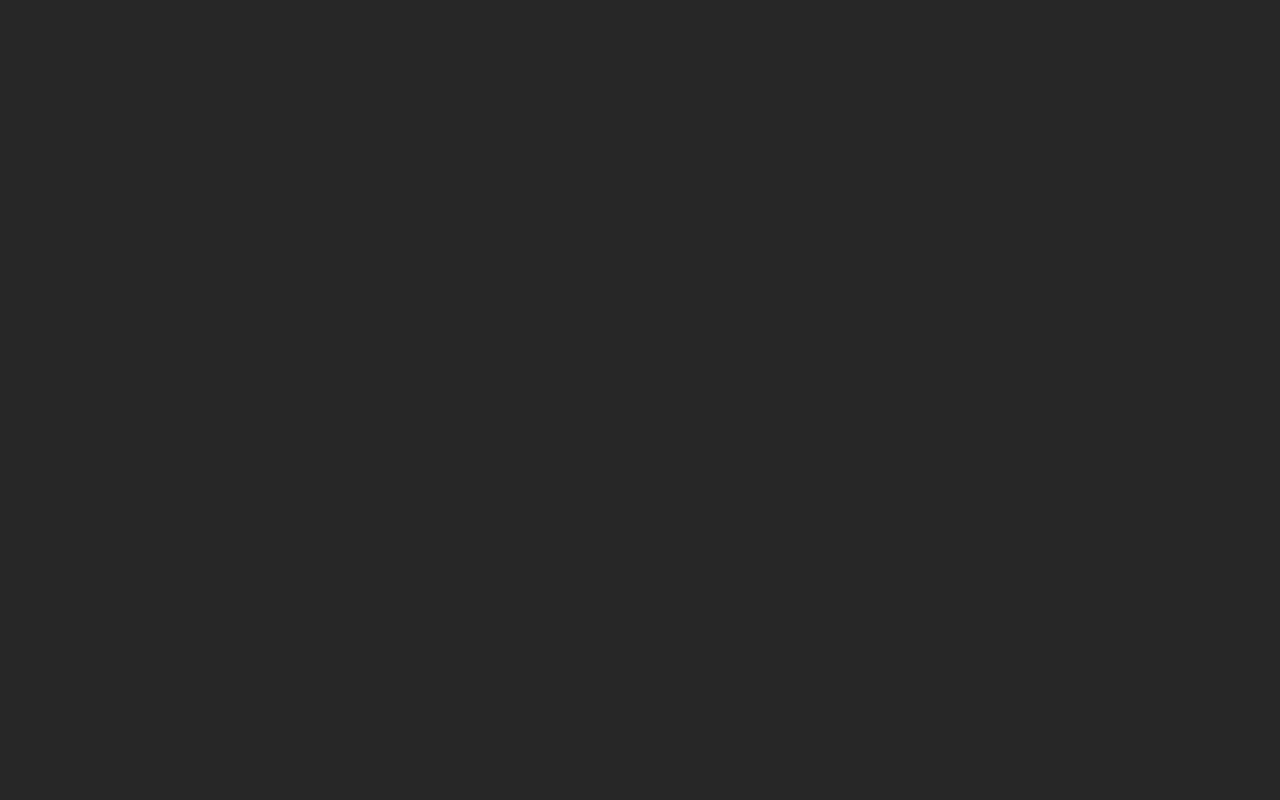
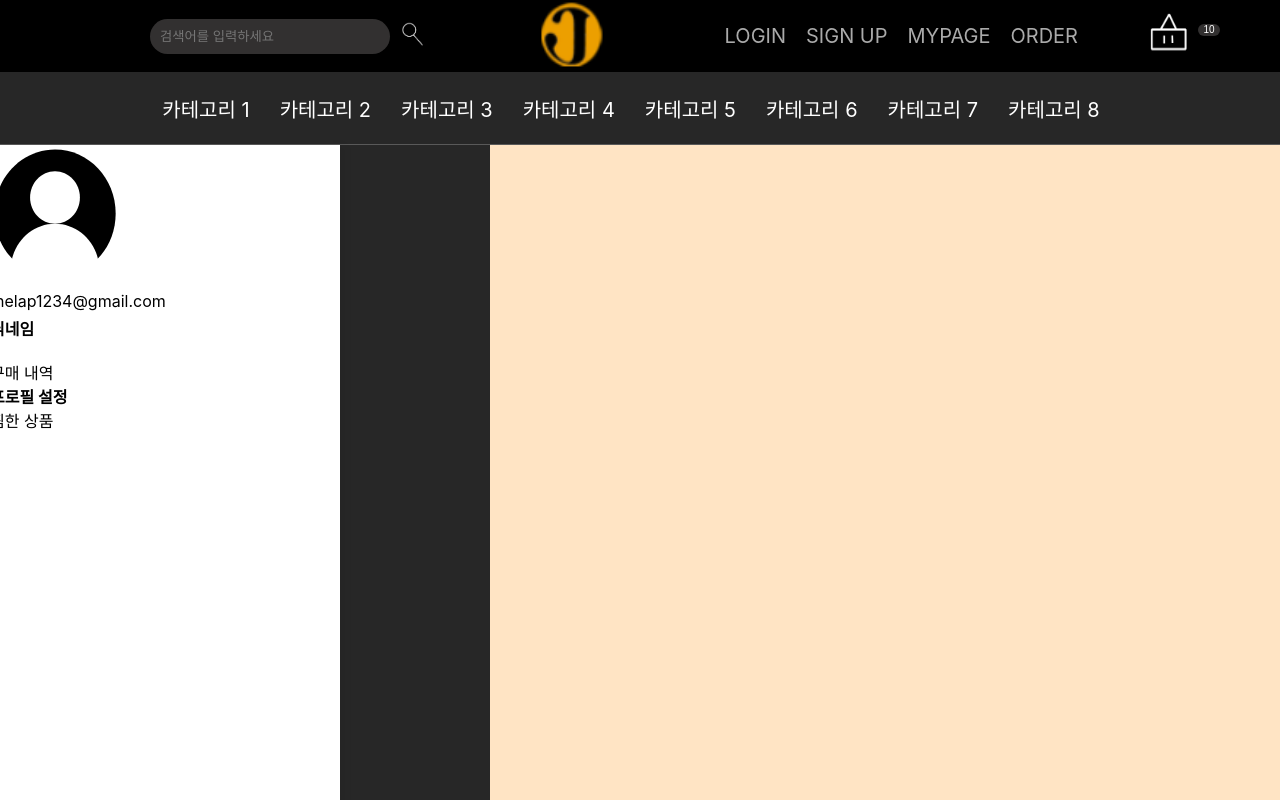
Before and after one commit to mulhowk/instrumentShop, a React (Create React App) app in the folder src/main/frontend/: page /myinfo in a window 1280 px wide. Before the commit this address had no page. Shown: the top 800 px of the page. Built offline with nearby package versions, Linux system fonts and the light colour scheme.

Commit message:
feat(MyInfo.js) : MyInfoPage 레이어 틀 잡기

```diff
--- a/src/main/frontend/src/App.js
+++ b/src/main/frontend/src/App.js
@@ -5,6 +5,7 @@ import {BrowserRouter, Route, Routes} from 'react-router-dom';
 import Register from "./pages/register/Register";
 import MainPage from "./pages/MainPage";
 import GoodsList from "./pages/goodsList";
+import MyInfo from './pages/myinfo/MyInfo';
 
 function App() {
   return (
@@ -13,6 +14,7 @@ function App() {
           <Route path="/" element={<MainPage/>}/>
           <Route path="/goodsList" element={<GoodsList/>}/>
           <Route path="/register" element={<Register/>}/>
+          <Route path="/myinfo" element={<MyInfo/>}/>
       </Routes>
     </BrowserRouter>
   );
--- /dev/null
+++ b/src/main/frontend/src/components/myPage/MyInfoContent.js
@@ -0,0 +1,13 @@
+import "../../styles/myInfo/myInfoContent.css"
+
+function MyInfoContent() {
+    return (
+        <>
+            <div className="myInfo-content-tab">
+
+            </div>
+        </>
+    );
+}
+
+export default MyInfoContent;
--- /dev/null
+++ b/src/main/frontend/src/components/myPage/MyInfoSide.js
@@ -0,0 +1,33 @@
+import "../../styles/myInfo/myInfoSide.css"
+import pImage from "../../img/info/info.svg"
+
+function MyInfoSide() {
+    return (
+        <>
+            <div className="myInfo-side-tab">
+                <div className="profile-left">
+                    <div className="p-l-info">
+                        <img className="image-icon" alt="" src={pImage} />
+                        <p className="p-l-i-email">nelap1234@gmail.com</p>
+                        <b className="b3">닉네임</b>
+                    </div>
+                    <div>
+                        <br className="p-l-br" />
+                            <div className="p-l-i-button">
+                                <div className="div12">구매 내역</div>
+                            </div>
+                            <div className="p-l-i-button">
+                                <b className="b2">프로필 설정</b>
+                            </div>
+                            <div className="p-l-i-button">
+                                <div className="div13">찜한 상품</div>
+                            </div>
+                        <br className="p-l-br" />
+                    </div>
+                </div>
+            </div>
+        </>
+    );
+}
+
+export default MyInfoSide;
--- /dev/null
+++ b/src/main/frontend/src/pages/myinfo/MyInfo.js
@@ -0,0 +1,26 @@
+import Header from "../../components/Header";
+import MainCategory from "../../components/MainCategory";
+import Footer from "../../components/Footer";
+import MyInfoSide from "../../components/myPage/MyInfoSide";
+import MyInfoContent from "../../components/myPage/MyInfoContent";
+
+
+
+function MyInfo() {
+    return (
+        <>
+        <Header/>
+        <MainCategory/>
+        <div className="side-page">
+            <div className="side-page-content">
+                <MyInfoSide/>
+                <div className="default-space"/>
+                <MyInfoContent/>
+            </div>
+        </div>
+        <Footer/>
+    </>
+    );
+}
+
+export default MyInfo;
--- a/src/main/frontend/src/styles/globalStyles.css
+++ b/src/main/frontend/src/styles/globalStyles.css
@@ -20,6 +20,21 @@ ul{
     justify-content: center;
     margin-top: 40px;
     margin-bottom: 40px;
+}
+
+.side-page {
+    display: flex;
+    justify-content: center;
+}
+
+.side-page-content {
+    display: flex;
+    width: 1350px;
+    justify-content: center;
+}
+
+.default-space {
+    width: 150px;
 }
 
 /* webkit input 자동완성시 파란색배경 없애기 */
--- /dev/null
+++ b/src/main/frontend/src/styles/myInfo/myInfoContent.css
@@ -0,0 +1,4 @@
+.myInfo-content-tab {
+    background-color: bisque;
+    width: 800px;
+}
--- /dev/null
+++ b/src/main/frontend/src/styles/myInfo/myInfoSide.css
@@ -0,0 +1,7 @@
+.myInfo-side-tab {
+    border-radius: var(--br-3xs);
+    background-color: var(--color-white);
+    width: 350px;
+    height: 800px;
+    box-shadow: 5px 1px 8px 0 rgba(0,0,0,.06);
+  }
```
Also changed, not shown: src/main/frontend/src/img/info/info.svg (added).
